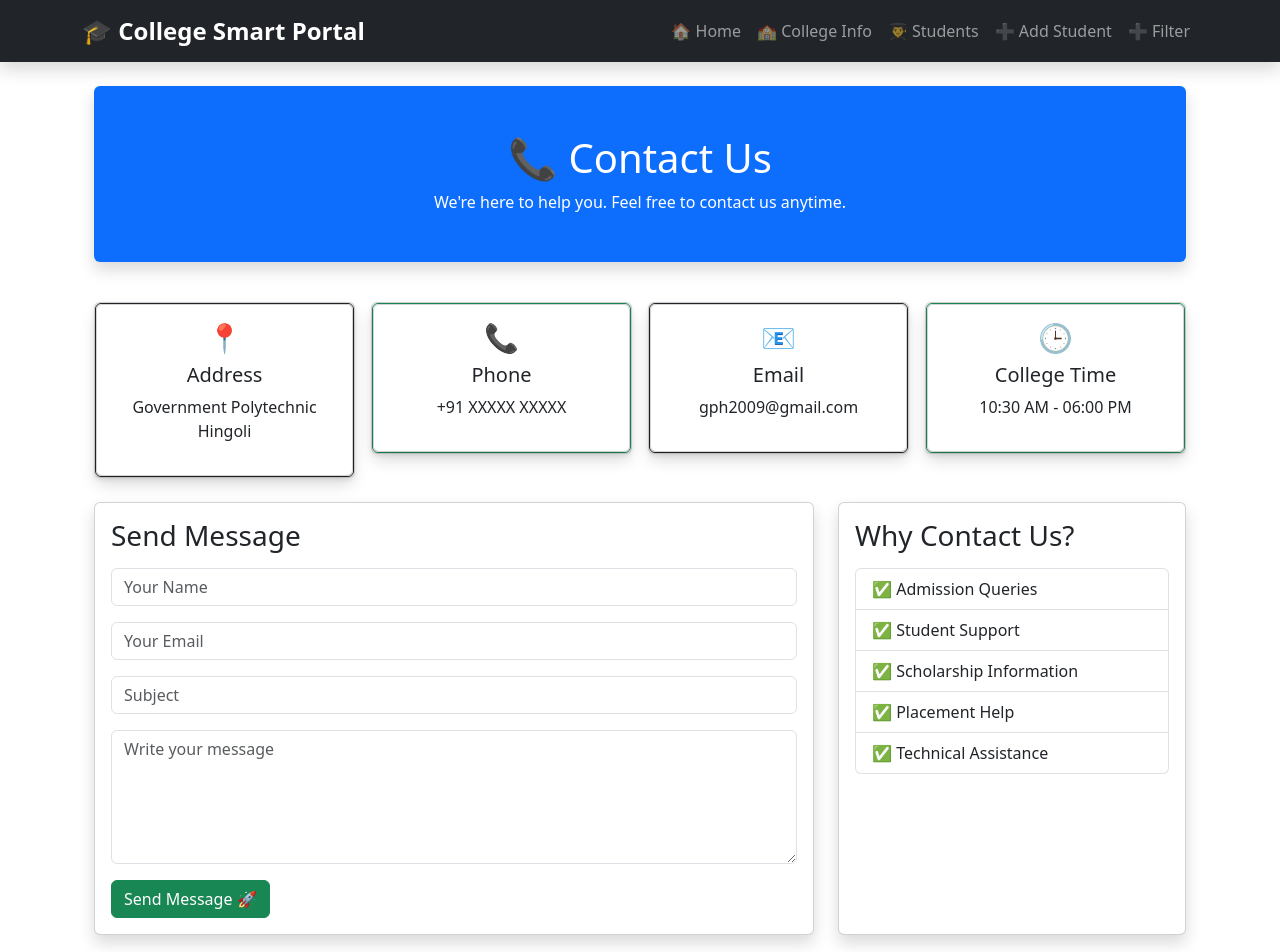
After one commit to mohinighuge49-design/python-training, a Flask app: page /contact_us in a window 1280 px wide. The commit adds this page. Shown: the top 952 px of the page. Run offline with Flask 3, Linux system fonts and the light colour scheme.

```diff
--- a/app.py
+++ b/app.py
@@ -1,5 +1,3 @@
-
-
 from flask import Flask, render_template, request, flash, url_for, redirect
 from database import get_db, init_db, MOHINI_DB
 
@@ -50,6 +48,11 @@ def notices():
 @app.route('/about')
 def about():
     return render_template('about.html')
+
+@app.route('/contact_us')
+def contact_us():
+    return render_template('contact_us.html')
+
 
 
 @app.route("/add_students", methods=["GET", "POST"])
--- /dev/null
+++ b/templates/contact_us.html
@@ -0,0 +1,148 @@
+{% extends "base.html" %}
+
+{% block content %}
+
+<div class="container my-4">
+
+    <!-- Hero Section -->
+
+    <div class="bg-primary text-white text-center p-5 rounded shadow">
+        <h1><i class="fas fa-phone-alt"></i> 📞 Contact Us</h1>
+        <p class="mb-0">We're here to help you. Feel free to contact us anytime.</p>
+    </div>
+
+    <!-- Contact Cards -->
+    <div class="row mt-4 g-3">
+
+        <div class="col-md-3">
+             <div class="card shadow-sm">
+            <div class="card border-dark">
+            <div class="card  shadow h-100 text-center">
+                <div class="card-body">
+                    <h3>📍</h3>
+                    <h5>Address</h5>
+                    <p>Government Polytechnic Hingoli</p>
+                </div>
+            </div>
+            </div>
+            </div>
+        </div>
+
+        <div class="col-md-3">
+             <div class="card shadow-sm">
+            <div class="card border-success">
+            <div class="card  shadow h-100 text-center">
+                <div class="card-body">
+                    <h3>📞</h3>
+                    <h5>Phone</h5>
+                    <p>+91 XXXXX XXXXX</p>
+                </div>
+            </div>
+            </div>
+            </div>
+        </div>
+
+        <div class="col-md-3">
+             <div class="card shadow-sm">
+            <div class="card border-dark">
+            <div class="card shadow h-100 text-center">
+                <div class="card-body">
+                    <h3>📧</h3>
+                    <h5>Email</h5>
+                    <p>gph2009@gmail.com</p>
+                </div>
+            </div>
+            </div>
+            </div>
+        </div>
+
+        <div class="col-md-3">
+             <div class="card shadow-sm">
+            <div class="card border-success">
+            <div class="card shadow h-100 text-center">
+                <div class="card-body">
+                    <h3>🕒</h3>
+                    <h5>College Time </h5>
+                    <p>10:30 AM - 06:00 PM</p>
+                </div>
+            </div>
+            </div>
+            </div>
+        </div>
+
+    </div>
+
+    <!-- Form + Info -->
+    <div class="row mt-4">
+
+        <div class="col-md-8">
+            <div class="card shadow">
+                <div class="card-body">
+                    <h3 class="mb-3">Send Message</h3>
+
+                    <form>
+                        <input type="text" class="form-control mb-3" placeholder="Your Name">
+
+                        <input type="email" class="form-control mb-3" placeholder="Your Email">
+
+                        <input type="text" class="form-control mb-3" placeholder="Subject">
+
+                        <textarea class="form-control mb-3" rows="5"
+                        placeholder="Write your message"></textarea>
+
+                        <button class="btn btn-success">
+                            Send Message 🚀
+                        </button>
+                    </form>
+
+                </div>
+            </div>
+        </div>
+
+        <div class="col-md-4">
+            <div class="card shadow h-100">
+                <div class="card-body">
+                    <h3>Why Contact Us?</h3>
+
+                    <ul class="list-group mt-3">
+                        <li class="list-group-item">✅ Admission Queries</li>
+                        <li class="list-group-item">✅ Student Support</li>
+                        <li class="list-group-item">✅ Scholarship Information</li>
+                        <li class="list-group-item">✅ Placement Help</li>
+                        <li class="list-group-item">✅ Technical Assistance</li>
+                    </ul>
+
+                </div>
+            </div>
+
+        </div>
+
+    </div>
+
+    <!-- Google Map -->
+
+    <div class="card shadow-sm mt-4">
+        <div class="card border-success">
+        <div class="card-body">
+            <h3 class="mb-3">📍 Find Us On Map</h3>
+
+            <iframe
+                src="https://www.google.com/maps?q=Government+Polytechnic+Hingoli&output=embed"
+                width="100%"
+                height="400"
+                style="border:0;"
+                loading="lazy">
+            </iframe>
+
+        </div>
+        </div>
+    </div>
+
+</div>
+
+<footer class="bg-dark text-white text-center py-4 w-100">
+    <h5>Government Polytechnic Hingoli</h5>
+    <p class="mb-0">© 2026 All Rights Reserved.</p>
+</footer>
+
+{% endblock %}
```
Also changed, not shown: templates/college_info.html (+14 -51 lines), templates/js_sample.html (added, +26 -0 lines).
